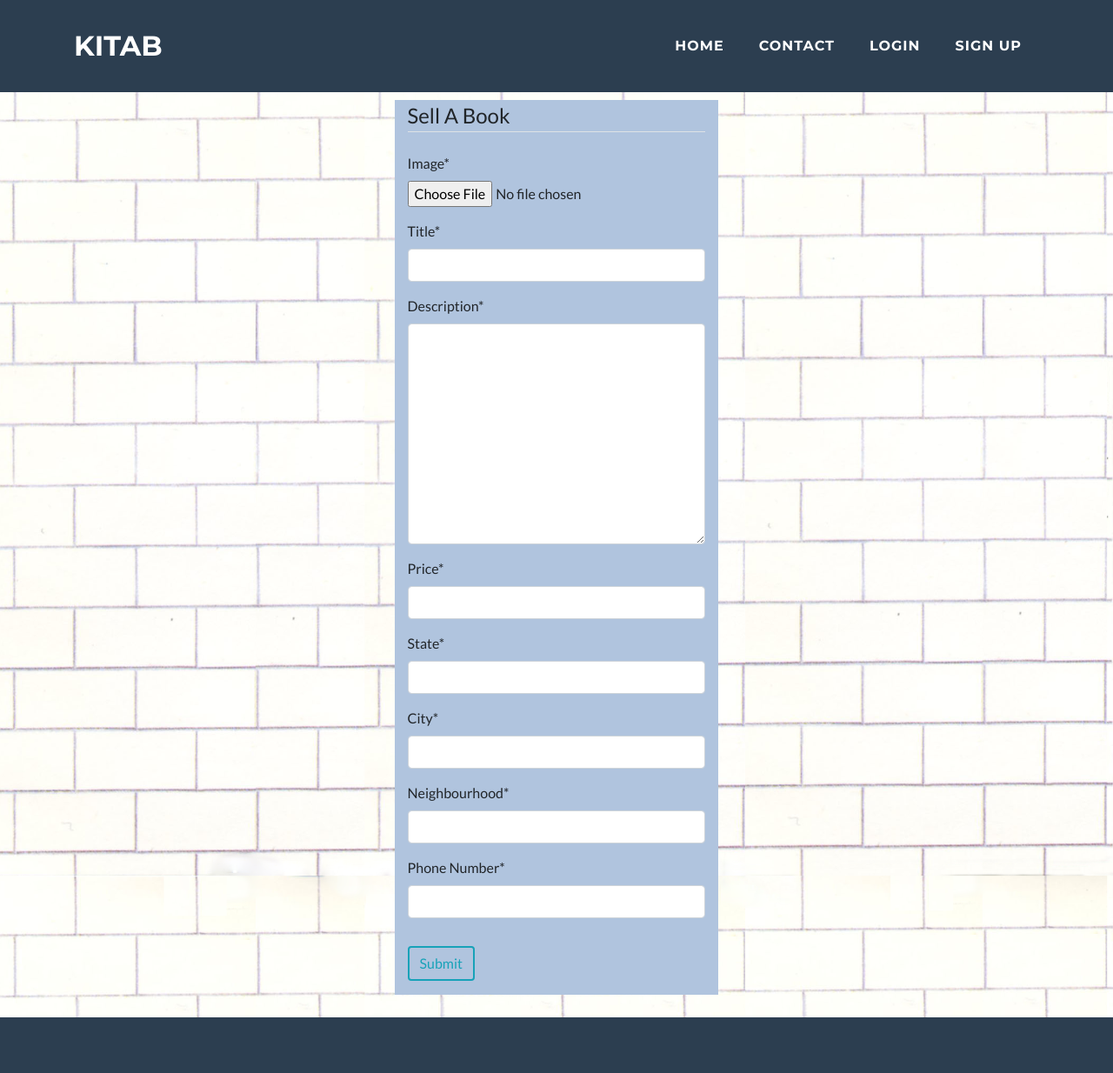
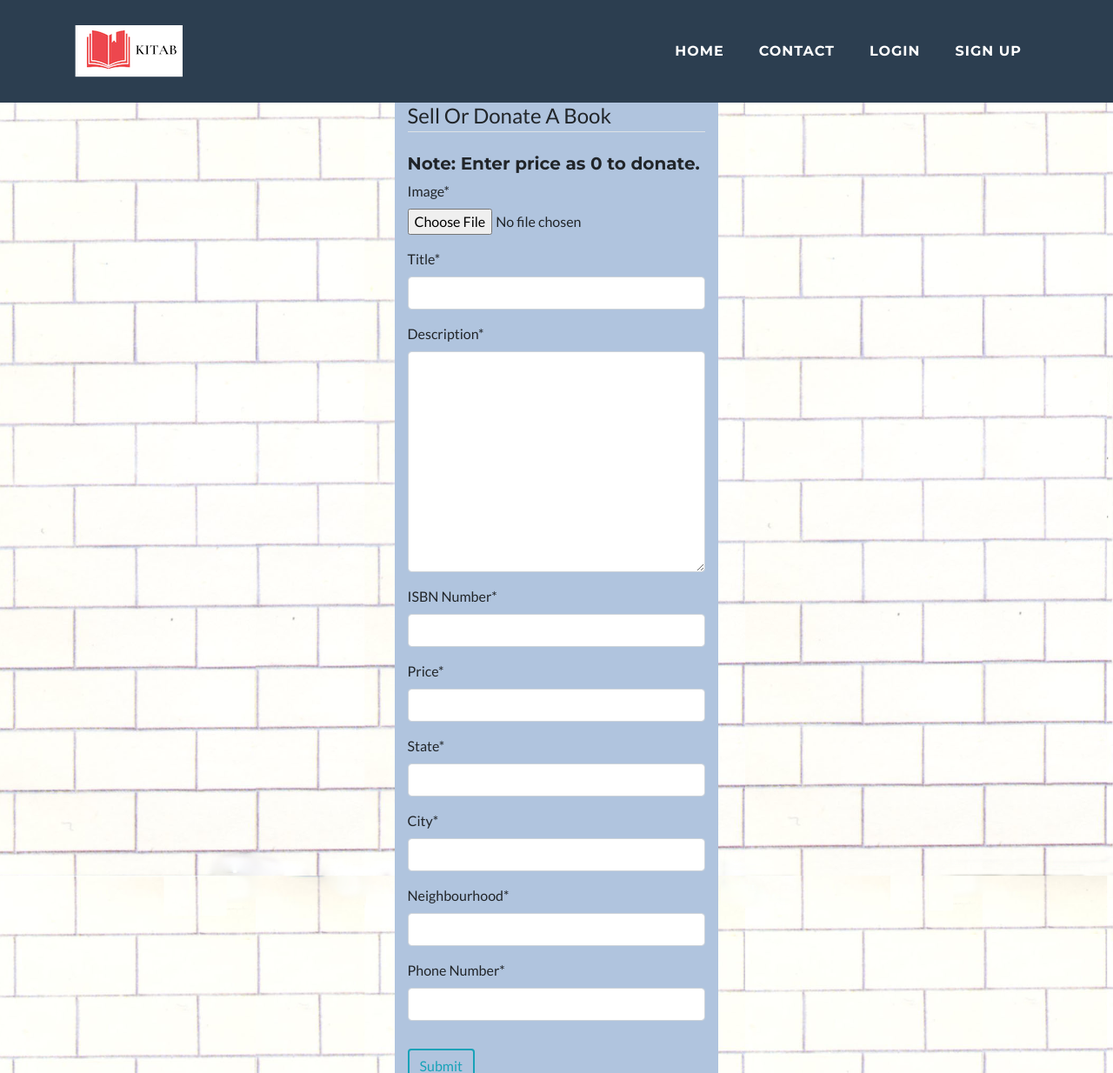
Before and after one commit to arujbansal/Kitab, a Django app: page /sell/ in a window 1280 px wide. Shown: the top 1234 px of the page at 87% size. Run offline with Django 3.2, Linux system fonts and the light colour scheme; some libraries are stand-ins or nearby versions.

Commit message:
Added logo, isbn, donate

```diff
--- a/Books/forms.py
+++ b/Books/forms.py
@@ -5,4 +5,4 @@ from Books.models import Book
 class BookForm(ModelForm):
     class Meta:
         model = Book
-        fields = ['image', 'title', 'description', 'price', 'state', 'city', 'neighbourhood', 'phone']
+        fields = ['image', 'title', 'description', 'isbn', 'price', 'state', 'city', 'neighbourhood', 'phone']
--- a/Books/models.py
+++ b/Books/models.py
@@ -7,6 +7,7 @@ class Book(models.Model):
     image = models.ImageField(verbose_name="Image", upload_to="static/Books/img")
     title = models.CharField(max_length=256, verbose_name="Title")
     description = models.TextField(verbose_name="Description")
+    isbn = models.CharField(max_length=256, verbose_name="ISBN Number")
     price = models.IntegerField(verbose_name="Price")
     state = models.CharField(max_length=256, verbose_name="State")
     city = models.CharField(max_length=256, verbose_name="City")
--- a/templates/Books/buy.html
+++ b/templates/Books/buy.html
@@ -6,7 +6,7 @@
 {% endblock css %}
 
 {% block content %}
-    <div class="container" style="padding-top: 7%;">
+    <div class="container" style="padding-top: 8%;">
 
         <div class="row">
 
@@ -22,7 +22,7 @@
             </div>
 
             <div class="col-lg-9">
-            <!--
+                <!--
                 <div id="carouselExampleIndicators" class="carousel slide my-4" data-ride="carousel">
                     <ol class="carousel-indicators">
                         <li data-target="#carouselExampleIndicators" data-slide-to="0" class="active"></li>
@@ -62,6 +62,7 @@
                                     <p class="card-text">{{ book.description }}</p>
                                 </div>
                                 <div class="card-footer">
+                                    <p>ISBN: {{ book.isbn }}</p>
                                     <a href="#"><small style="float: left;">Buy Now!</small></a>
                                     <a href="#"><small style="float:right;">Add to
                                         Cart</small></a>
--- a/templates/Books/sell.html
+++ b/templates/Books/sell.html
@@ -26,7 +26,8 @@
                 <form method="POST" action="{% url 'sell' %}" enctype="multipart/form-data">
                     {% csrf_token %}
                     <fieldset class="form-group">
-                        <legend class="border-bottom mb-4">Sell A Book</legend>
+                        <legend class="border-bottom mb-4">Sell Or Donate A Book</legend>
+                        <h5>Note: Enter price as 0 to donate.</h5>
                         {{ form|crispy }}
                     </fieldset>
                     <div class="form-group">
--- a/templates/base.html
+++ b/templates/base.html
@@ -16,7 +16,8 @@
 
 <body id="page-top">
 <nav class="navbar navbar-light navbar-expand-lg fixed-top bg-secondary text-uppercase" id="mainNav">
-    <div class="container"><a class="navbar-brand js-scroll-trigger" href="#page-top">Kitab</a>
+    <div class="container"><a class="navbar-brand" href="#page-top"><img
+            src="{% static 'logo/logo.png' %}" height=""></a>
         <button data-toggle="collapse" data-target="#navbarResponsive"
                 class="navbar-toggler navbar-toggler-right text-uppercase bg-primary text-white rounded"
                 aria-controls="navbarResponsive"
@@ -26,7 +27,7 @@
                 <li class="nav-item mx-0 mx-lg-1" role="presentation"><a
                         class="nav-link py-3 px-0 px-lg-3 rounded js-scroll-trigger" href="{% url 'home' %}">Home</a>
                 </li>
-            <!--
+                <!--
                 <li class="nav-item mx-0 mx-lg-1" role="presentation"><a
                         class="nav-link py-3 px-0 px-lg-3 rounded js-scroll-trigger"
                         href="{% url 'home' %}#about">About</a></li>-->
@@ -39,7 +40,7 @@
                             href="{% url 'buy' %}">Buy</a></li>
                     <li class="nav-item mx-0 mx-lg-1" role="presentation"><a
                             class="nav-link py-3 px-0 px-lg-3 rounded js-scroll-trigger"
-                            href="{% url 'sell' %}">Sell</a></li>
+                            href="{% url 'sell' %}">Sell/Donate</a></li>
                     <li class="nav-item mx-0 mx-lg-1" role="presentation"><a
                             class="nav-link py-3 px-0 px-lg-3 rounded js-scroll-trigger"
                             href="{% url 'logout' %}">Logout</a></li>
```
Also changed, not shown: Books/migrations/0002_auto_20200118_0838.py (added), db.sqlite3, static/Books/img/Screenshot_2020-01-10_at_11.08.53_AM.png (deleted), static/logo/logo.png (added).
